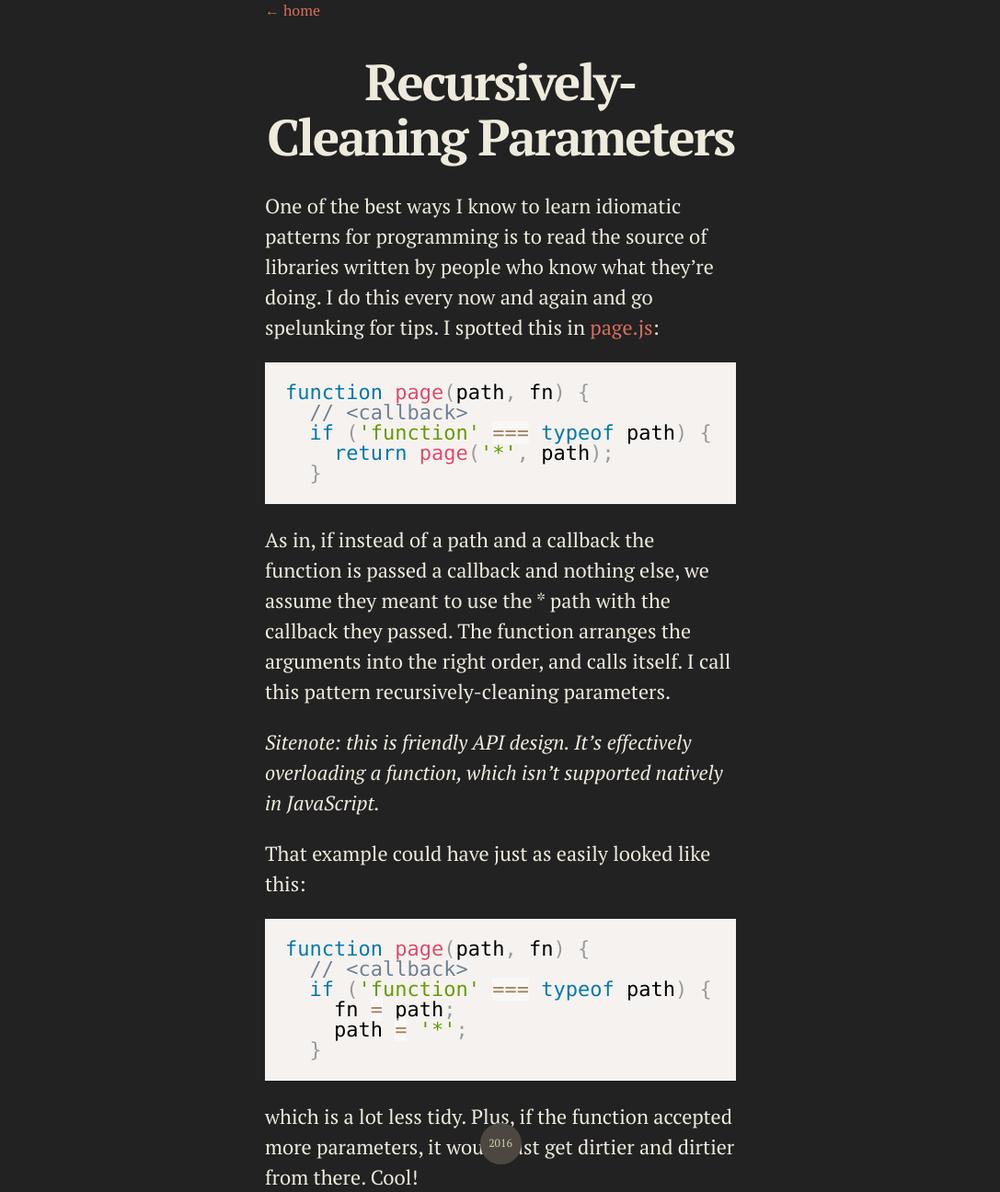
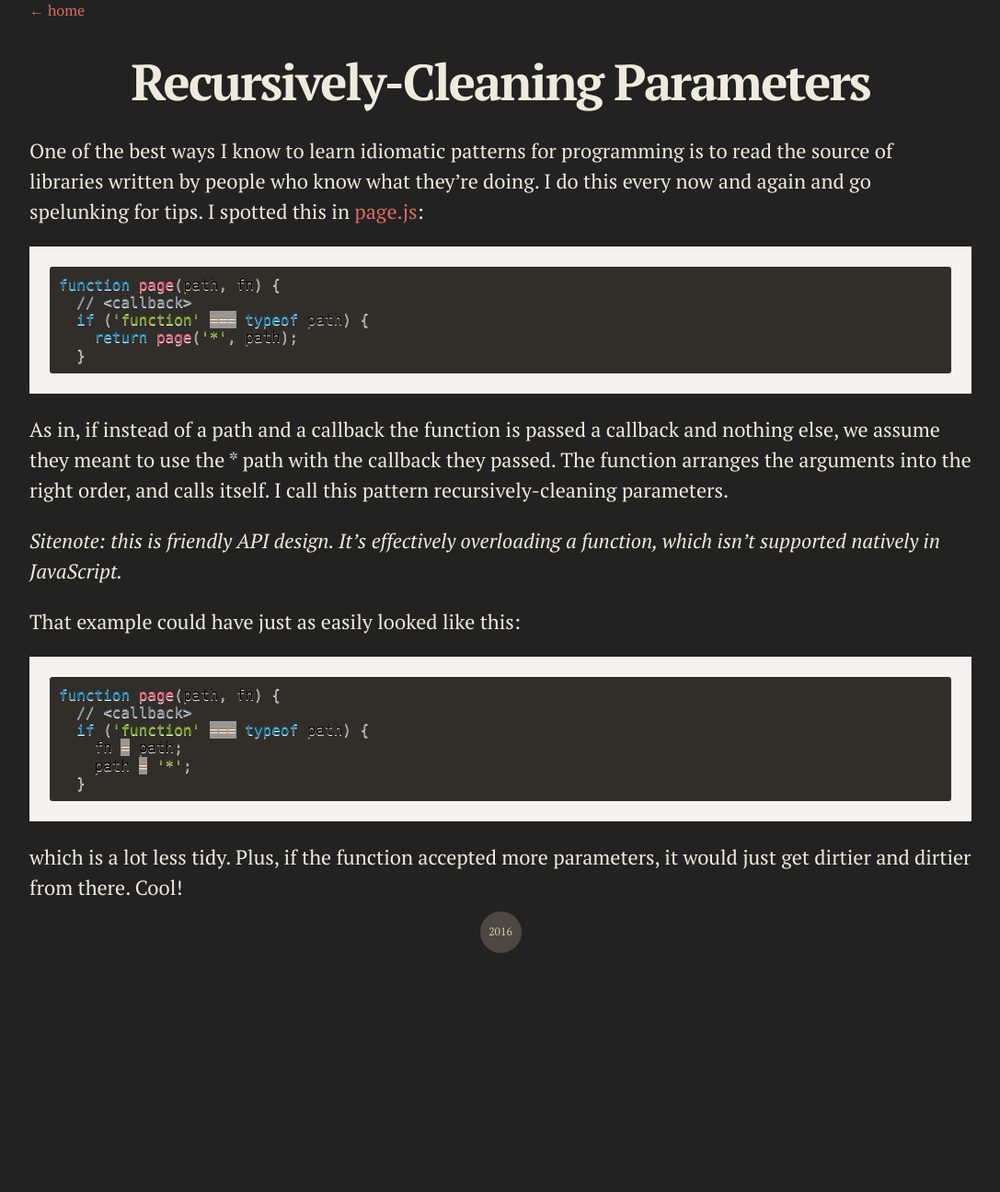
Before and after one commit to gggritso/site, a Jekyll site: the page built from _posts/2015-01-03-recursively-cleaning-parameters.md, in a window 1280 px wide. Shown: the whole page at 92% size, without its empty margins (96-1183 px from the left). Built offline with Jekyll 4.4.1, drawn with Linux system fonts in a browser that asks for light colours; after the commit the page ends 1066 px from its top, so only the background shows below that.

Commit message:
Improve styling of code and paragraphs.

```diff
--- a/_layouts/default.html
+++ b/_layouts/default.html
@@ -14,15 +14,12 @@
 	</head>
 
 	<body>
+		{{ content }}
 
-	<div class="page-content">
-		{{ content }}
-	</div>
+		<footer class="site-footer">
+			<div class="circle">2016</div>
+		</footer>
 
-	<footer class="site-footer">
-		<div class="circle">2016</div>
-	</footer>
-
-	<script src="{{ "/js/prism.js" | prepend: site.baseurl }}"></script>
+		<script src="{{ "/js/prism.js" | prepend: site.baseurl }}"></script>
 	</body>
 </html>
--- a/css/main.scss
+++ b/css/main.scss
@@ -16,6 +16,7 @@ html {
 
 body {
 	margin: 0 0 50px 0;
+	padding: 0 10px;
 	height: auto;
 }
 
@@ -43,30 +44,38 @@ blockquote > p {
 	text-indent: 0;
 }
 
-pre {
-	font-size: inherit;
-	line-height: 1;
+p > code {
+	padding: 5px;
 }
 
-.page-content > p {
-	text-align: center;
+pre > code {
+	display: block;
+	width: 100%;
+}
+
+code {
+	font-size: 16px;
+	line-height: 1.2;
+
+	background-color: darken($chocolate, 10%);
+	padding: 10px;
+	border-radius: 3px;
+
 }
 
 .posts {
+
 	line-height: 1.4;
 
 	padding-left: 0;
+
+	text-align: center;
 
 	li {
 		list-style: none;
 		padding-bottom: 10px;
 	}
 
-}
-
-.posts,
-.post-title {
-	text-align: center;
 }
 
 
@@ -141,6 +150,7 @@ article > h1 {
 
 	margin-bottom: 0.1em;
 	padding-bottom: 0;
+	text-align: center;
 }
 
 article > .post-subtitle {
@@ -223,6 +233,8 @@ article > .post-subtitle {
 
 	position: absolute;
 	bottom: 0;
+	right: 0;
+	left: 0;
 
 	width: 100%;
 	height: 50px;
@@ -250,28 +262,19 @@ article > .post-subtitle {
 }
 
 /* CONTENT */
-.page-content {
-	padding: 0 12px;
-}
-
 @media screen and (min-width: 767px) {
 
 	body {
-		margin-bottom: 85px;
-	}
-
-	.page-content {
+		margin: 0 0 85px 0;
 		padding: 0 10%;
-		margin-bottom: -85px;
 	}
 
 }
 
 @media screen and (min-width: 1279px) {
 
-	.page-content {
+	.body {
 		padding: 0 30%;
-		margin-bottom: -85px;
 	}
 
 }
```
